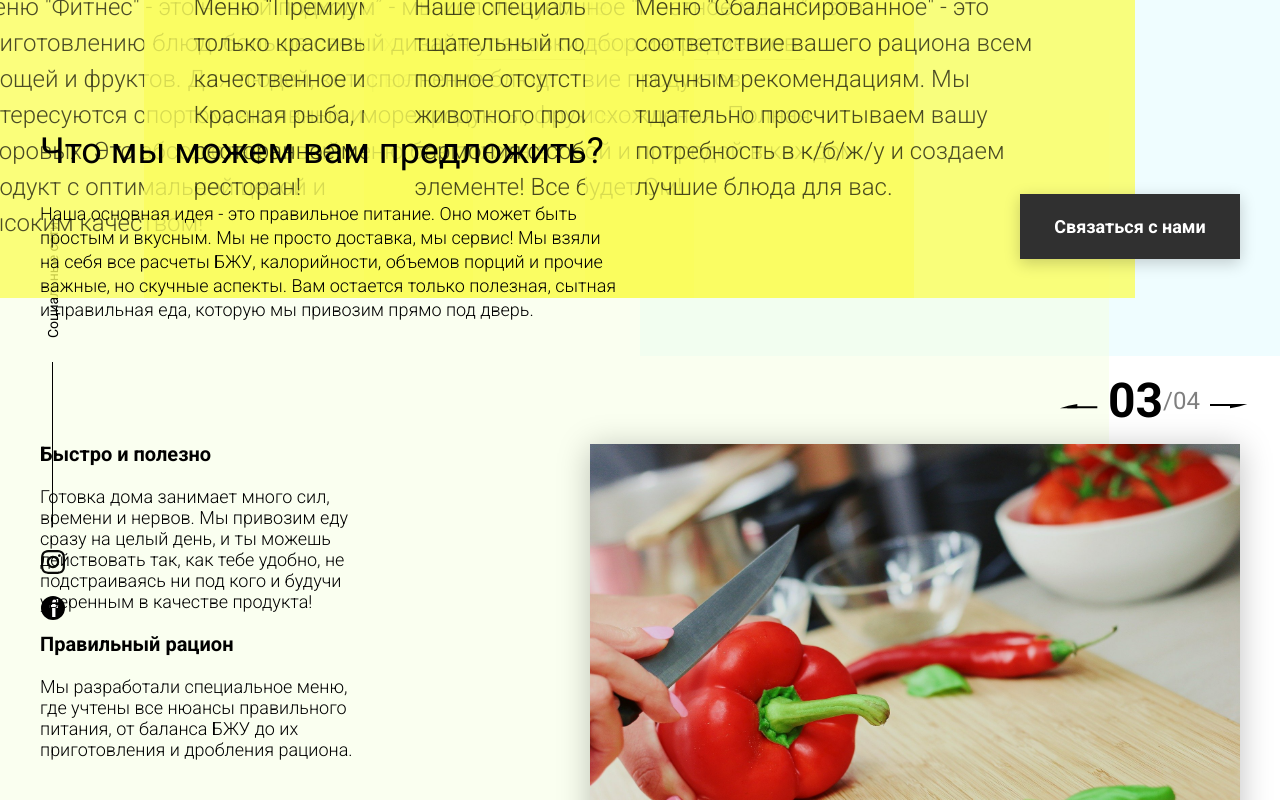
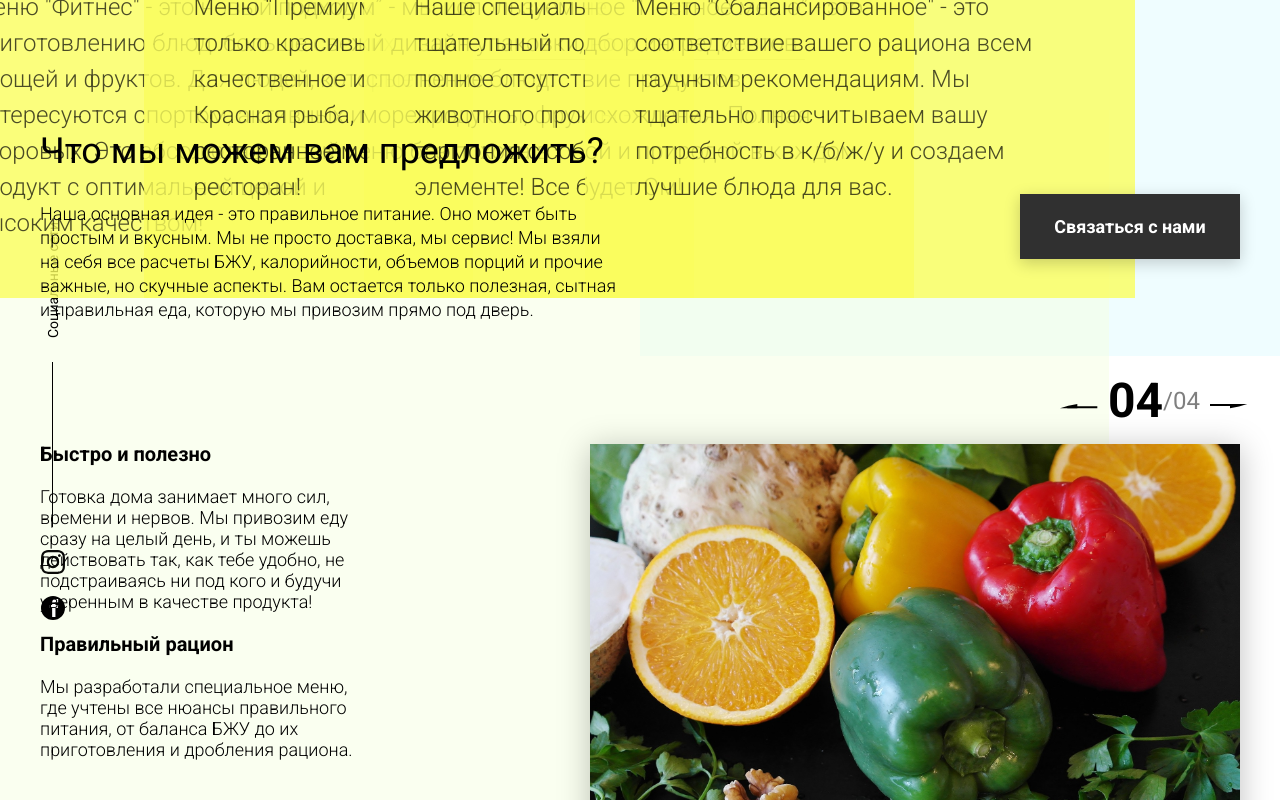
Before and after one commit to Stawr90/p_Food, a website: page index.html in a window 1280 px wide. Both pictures are taken after a click on the element 1079 px from the left and 939 px from the top of the page. Shown: the part 539-1339 px from the top of the page. Drawn offline with nearby package versions, Linux system fonts and the light colour scheme; files that its build step writes are made by us from their sources; no server answers; files whose address does not match are found by name.

Commit message:
js_slider

```diff
--- a/index.html
+++ b/index.html
@@ -117,7 +117,7 @@
                     <div class="offer__slide">
                         <img src="img/slider/pepper.jpg" alt="pepper">
                     </div>
-                    <!-- <div class="offer__slide">
+                    <div class="offer__slide">
                         <img src="img/slider/food-12.jpg" alt="food">
                     </div>
                     <div class="offer__slide">
@@ -125,7 +125,7 @@
                     </div>
                     <div class="offer__slide">
                         <img src="img/slider/paprika.jpg" alt="paprika">
-                    </div> -->
+                    </div>
                 </div>
             </div>
         </div>
--- a/js/script.js
+++ b/js/script.js
@@ -272,4 +272,51 @@ window.addEventListener('DOMContentLoaded', function() {
             closeModal();
         }, 4000);
     }
+
+    // Slider
+    let slideIndex = 1;
+    const slides = document.querySelectorAll('.offer__slide'),
+        prev = document.querySelector('.offer__slider-prev'),
+        next = document.querySelector('.offer__slider-next'),
+        total = document.querySelector('#total'),
+        current = document.querySelector('#current');
+
+    showSlides(slideIndex);
+
+    if (slides.length < 10) {
+        total.textContent = `0${slides.length}`;
+    } else {
+        total.textContent = slides.length;
+    }
+
+    function showSlides(n) {
+        if (n > slides.length) {
+            slideIndex = 1;
+        }
+        if (n < 1) {
+            slideIndex = slides.length;
+        }
+
+        slides.forEach(item => item.style.display = 'none');
+
+        slides[slideIndex - 1].style.display = 'block';
+
+        if (slides.length < 10) {
+            current.textContent = `0${slideIndex}`;
+        } else {
+            current.textContent = slideIndex;
+        }
+    }
+
+    function plusSlides(n) {
+        showSlides(slideIndex += n);
+    }
+
+    prev.addEventListener('click', function () {
+        plusSlides(-1);
+    });
+
+    next.addEventListener('click', function () {
+        plusSlides(1);
+    });
 });
```
